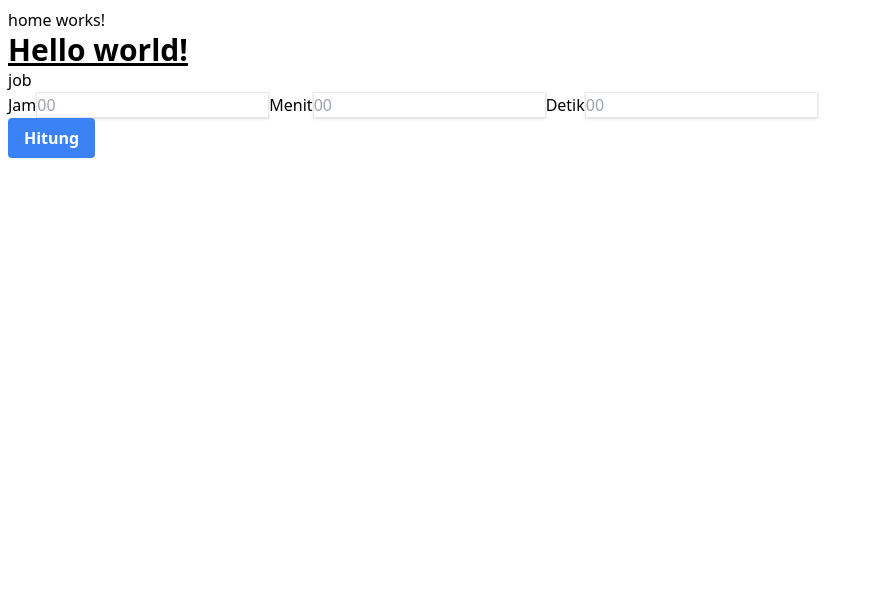
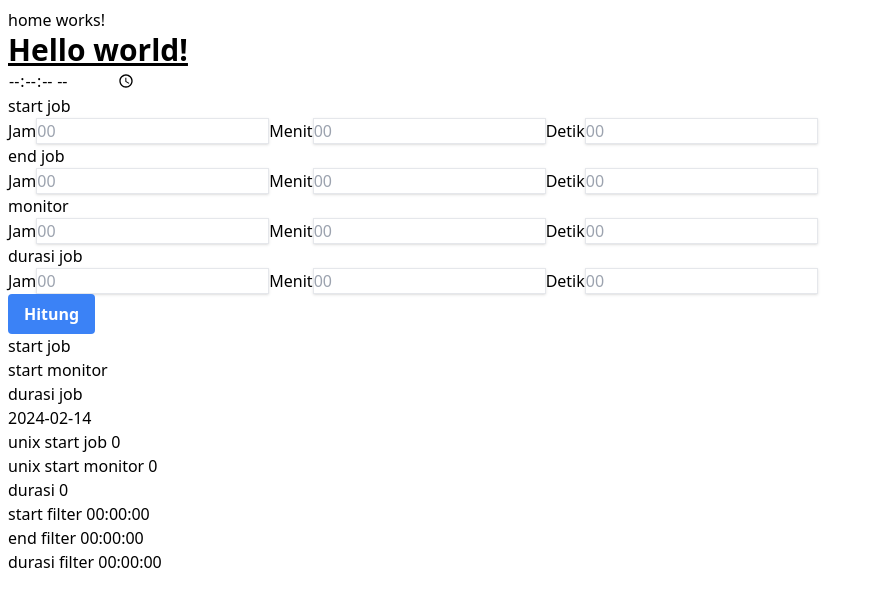
Before and after one commit to iqbalf-a/pt-support, an Angular app: page / in a window 1280 px wide. Shown: the top 606 px of the page, without its empty margins (0-875 px from the left). Built offline with nearby package versions, Linux system fonts and the light colour scheme.

Commit message:
[ADD] fungsional selesai

```diff
--- a/src/app/home/home.component.html
+++ b/src/app/home/home.component.html
@@ -1,25 +1,45 @@
 <p>home works!</p>
 <h1 class="text-3xl font-bold underline">Hello world!</h1>
+<input id="appt-time" type="time" name="appt-time" step="2" />
 <form action="">
-  <h1>job</h1>
-  <app-input-time [(ngModelValue)]="job.hours" labelText="Jam"></app-input-time>
-  <app-input-time
-    [(ngModelValue)]="job.minutes"
-    labelText="Menit"
-  ></app-input-time>
-  <app-input-time
-    [(ngModelValue)]="job.seconds"
-    labelText="Detik"
-  ></app-input-time>
+    <h1>start job</h1>
+    <app-input-time [(ngModelValue)]="startJob.hours" labelText="Jam"></app-input-time>
+    <app-input-time [(ngModelValue)]="startJob.minutes" labelText="Menit"></app-input-time>
+    <app-input-time [(ngModelValue)]="startJob.seconds" labelText="Detik"></app-input-time>
 
-  <br />
-  <button
-    class="bg-blue-500 hover:bg-blue-700 text-white font-bold py-2 px-4 rounded focus:outline-none focus:shadow-outline"
-    type="button"
-    (click)="printJobStart()"
-  >
+    <h1>end job</h1>
+    <app-input-time [(ngModelValue)]="endJob.hours" labelText="Jam"></app-input-time>
+    <app-input-time [(ngModelValue)]="endJob.minutes" labelText="Menit"></app-input-time>
+    <app-input-time [(ngModelValue)]="endJob.seconds" labelText="Detik"></app-input-time>
+
+    <h1>monitor</h1>
+    <app-input-time [(ngModelValue)]="monitor.hours" labelText="Jam"></app-input-time>
+    <app-input-time [(ngModelValue)]="monitor.minutes" labelText="Menit"></app-input-time>
+    <app-input-time [(ngModelValue)]="monitor.seconds" labelText="Detik"></app-input-time>
+
+    <h1>durasi job</h1>
+    <app-input-time [(ngModelValue)]="monitorDuration.hours" labelText="Jam"></app-input-time>
+    <app-input-time [(ngModelValue)]="monitorDuration.minutes" labelText="Menit"></app-input-time>
+    <app-input-time [(ngModelValue)]="monitorDuration.seconds" labelText="Detik"></app-input-time>
+
+
+
+    <br />
+    <button class="bg-blue-500 hover:bg-blue-700 text-white font-bold py-2 px-4 rounded focus:outline-none focus:shadow-outline" type="button" (click)="printJobStart()">
     Hitung
   </button>
 </form>
 
-<h1>{{ job.startDate }}</h1>
+<h1>start job {{ startJob.startDate }}</h1>
+<h1>start monitor {{ monitor.startDate }}</h1>
+<h1>durasi job {{ monitorDuration.startDate }}</h1>
+<h1>{{currentDate}}</h1>
+
+<h1>unix start job {{ startJob.unixTimestamp }}</h1>
+<h1>unix start monitor {{ monitor.unixTimestamp }}</h1>
+<h1> durasi {{ monitorDuration.unixTimestamp }}</h1>
+
+
+<h1>start filter {{secondsToTime(startFilterSeconds)}}</h1>
+<h1>end filter {{secondsToTime(endFilterSeconds)}}</h1>
+<h1>durasi filter {{secondsToTime(durationFilterSeconds)}}</h1>
--- a/src/app/home/home.component.ts
+++ b/src/app/home/home.component.ts
@@ -2,7 +2,6 @@ import { Component } from '@angular/core';
 import { FormsModule } from '@angular/forms';
 import { InputTimeComponent } from '../components/input-time/input-time.component';
 import { CommonModule } from '@angular/common';
-import { start } from 'repl';
 
 @Component({
   selector: 'app-home',
@@ -13,15 +12,20 @@ import { start } from 'repl';
 })
 export class HomeComponent {
   currentDate: string;
+  startFilterSeconds: number;
+  endFilterSeconds: number;
+  durationFilterSeconds: number;
 
   time = {
     startDate: '',
+    unixTimestamp: 0,
     hours: '',
     minutes: '',
     seconds: '',
   };
 
-  job = { ...this.time };
+  startJob = { ...this.time };
+  endJob = { ...this.time };
   monitor = { ...this.time };
   monitorDuration = { ...this.time };
   monitorFilter = { ...this.time };
@@ -29,25 +33,90 @@ export class HomeComponent {
   constructor() {
     const date = new Date();
     this.currentDate = date.toISOString().slice(0, 10);
+    this.startFilterSeconds = 0;
+    this.endFilterSeconds = 0;
+    this.durationFilterSeconds = 0;
+
   }
 
   printJobStart() {
-    this.job.hours = this.setToDoubleZeroIfEmpty(this.job.hours);
-    this.job.minutes = this.setToDoubleZeroIfEmpty(this.job.minutes);
-    this.job.seconds = this.setToDoubleZeroIfEmpty(this.job.seconds);
+
+    this.startJob.hours = this.setToDoubleZeroIfEmpty(this.startJob.hours);
+    this.startJob.minutes = this.setToDoubleZeroIfEmpty(this.startJob.minutes);
+    this.startJob.seconds = this.setToDoubleZeroIfEmpty(this.startJob.seconds);
+
+    this.endJob.hours = this.setToDoubleZeroIfEmpty(this.endJob.hours);
+    this.endJob.minutes = this.setToDoubleZeroIfEmpty(this.endJob.minutes);
+    this.endJob.seconds = this.setToDoubleZeroIfEmpty(this.endJob.seconds);
 
     this.monitor.hours = this.setToDoubleZeroIfEmpty(this.monitor.hours);
     this.monitor.minutes = this.setToDoubleZeroIfEmpty(this.monitor.minutes);
     this.monitor.seconds = this.setToDoubleZeroIfEmpty(this.monitor.seconds);
 
-    this.job.startDate = `${this.currentDate} ${this.job.hours}:${this.job.minutes}:${this.job.seconds}`;
+    this.monitorDuration.hours = this.setToDoubleZeroIfEmpty(this.monitorDuration.hours);
+    this.monitorDuration.minutes = this.setToDoubleZeroIfEmpty(this.monitorDuration.minutes);
+    this.monitorDuration.seconds = this.setToDoubleZeroIfEmpty(this.monitorDuration.seconds);
+
+    this.startJob.startDate = `${this.currentDate} ${this.startJob.hours}:${this.startJob.minutes}:${this.startJob.seconds}`;
+    this.endJob.startDate = `${this.currentDate} ${this.endJob.hours}:${this.endJob.minutes}:${this.endJob.seconds}`;
     this.monitor.startDate = `${this.currentDate} ${this.monitor.hours}:${this.monitor.minutes}:${this.monitor.seconds}`;
-    // this.jobStartUnix = Math.floor(new Date(this.jobStart).getTime() / 1000);
+    this.monitorDuration.startDate = `${this.monitorDuration.hours}:${this.monitorDuration.minutes}:${this.monitorDuration.seconds}`;
 
-    this.job = { ...this.time, startDate: this.job.startDate };
+    this.startJob.unixTimestamp = this.convertToUnixTimestamp(this.startJob.startDate);
+    this.endJob.unixTimestamp = this.convertToUnixTimestamp(this.endJob.startDate);
+    this.monitor.unixTimestamp = this.convertToUnixTimestamp(this.monitor.startDate);
+    this.monitorDuration.unixTimestamp = this.timeToSeconds(this.monitorDuration.startDate);
+
+
+
+    this.startFilterSeconds = this.startJob.unixTimestamp - this.monitor.unixTimestamp;
+    this.durationFilterSeconds = this.endJob.unixTimestamp  - this.startJob.unixTimestamp;
+    this.endFilterSeconds = this.startFilterSeconds + this.durationFilterSeconds;
+
+
+
+    // set to 0
+    // this.startJob = { ...this.time, startDate: this.startJob.startDate, unixTimestamp: this.startJob.unixTimestamp };
+    // this.monitor = { ...this.time, startDate: this.monitor.startDate, unixTimestamp: this.monitor.unixTimestamp };
+    // this.monitorDuration = { ...this.time, startDate: this.monitorDuration.startDate, unixTimestamp: this.monitorDuration.unixTimestamp };
+
+    // start filter = start job - start monitor
+    // end filter = start filter + durasi job
   }
 
   setToDoubleZeroIfEmpty(value: string): string {
-    return value.trim() ? value : '00';
+    const trimmedValue = value.trim();
+
+    if (!trimmedValue) {
+      return '00';
+    }
+
+    return trimmedValue.length === 1 ? `0${trimmedValue}` : trimmedValue;
   }
+
+  convertToUnixTimestamp(dateTimeString: string): number {
+    const unixTimestamp = Date.parse(dateTimeString);
+    return unixTimestamp / 1000;
+  }
+
+  timeToSeconds(timeString: string) {
+    const [hours, minutes, seconds] = timeString.split(':').map(Number);
+    const totalSeconds = hours * 3600 + minutes * 60 + seconds;
+    return totalSeconds;
+
+  }
+
+  secondsToTime(seconds: number): string {
+
+    const hours = Math.floor(seconds / 3600);
+    const minutes = Math.floor((seconds % 3600) / 60);
+    const remainingSeconds = Math.floor(seconds % 60);
+
+    const formattedHours = hours < 10 ? `0${hours}` : hours.toString();
+    const formattedMinutes = minutes < 10 ? `0${minutes}` : minutes.toString();
+    const formattedSeconds = remainingSeconds < 10 ? `0${remainingSeconds}` : remainingSeconds.toString();
+
+    return `${formattedHours}:${formattedMinutes}:${formattedSeconds}`;
+  }
+
 }
```
Also changed, not shown: 1 other file (tests, documents, lock files or other folders).
